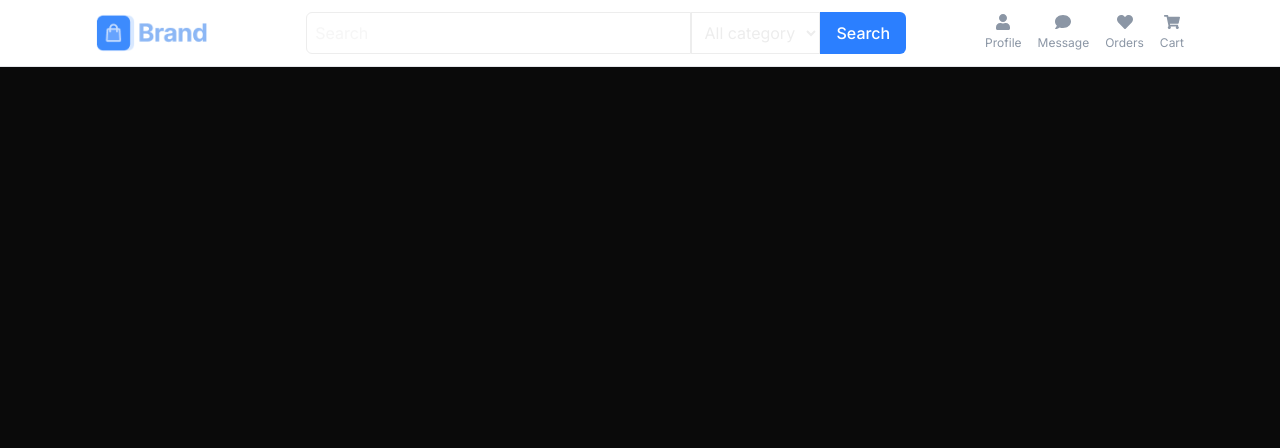
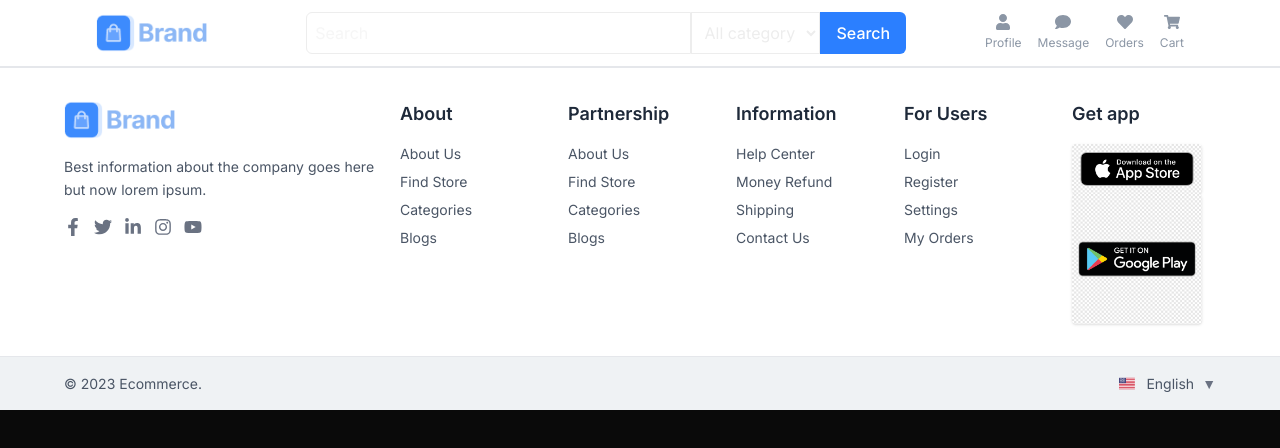
Before and after one commit to Muhammadtalha678/ecommerce-fullstack-design, a Next.js app in the folder frontend/: page / in a window 1280 px wide. Shown: the top 448 px of the page. Built offline with nearby package versions, Linux system fonts and the light colour scheme.

Commit message:
add footer to public layout

```diff
--- a/frontend/src/app/(public)/layout.tsx
+++ b/frontend/src/app/(public)/layout.tsx
@@ -1,3 +1,4 @@
+import Footer from '@/components/common/Footer/Footer'
 import Header from '@/components/common/Header/Header'
 import React from 'react'
 
@@ -6,6 +7,7 @@ const PublicLayout = ({ children }: Readonly<{ children: React.ReactNode }>) =>
         <div>
             <Header />
             {children}
+            <Footer />
         </div>
     )
 }
```
